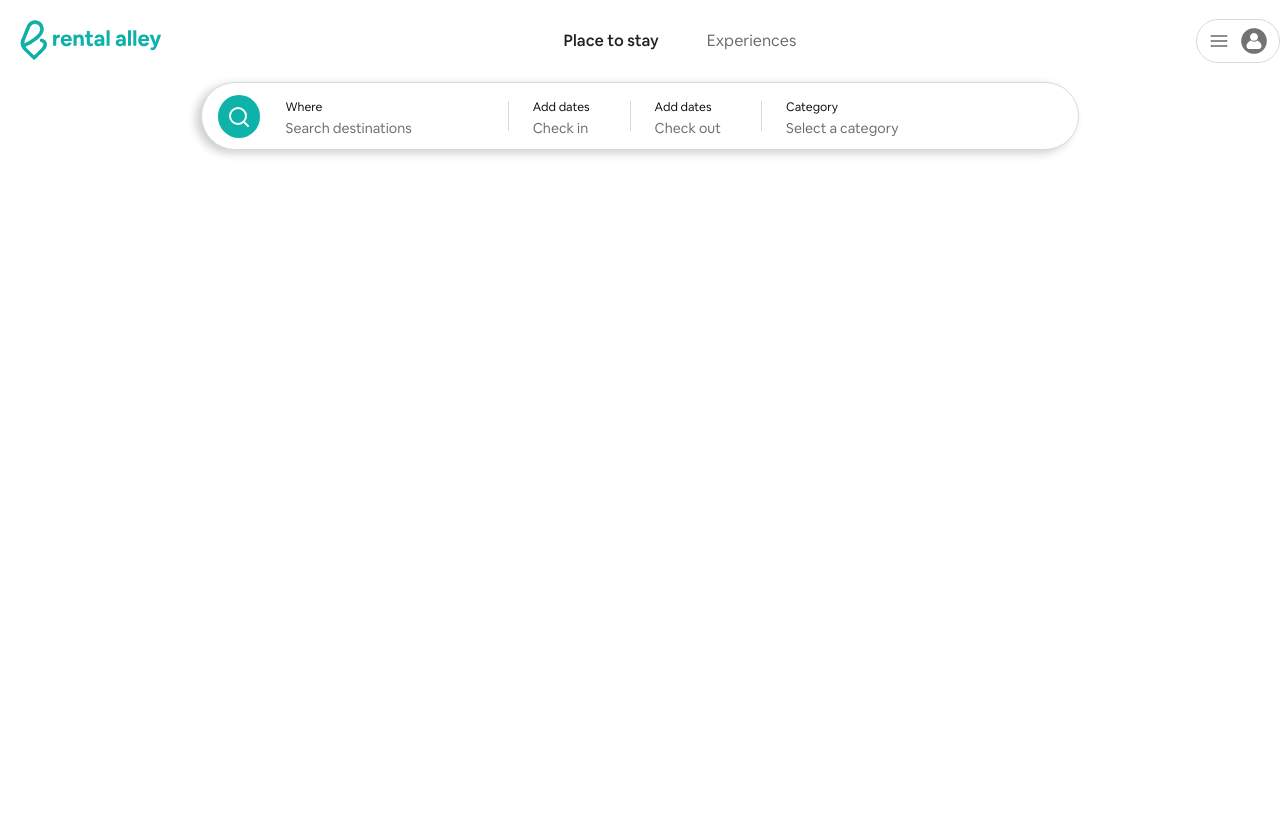
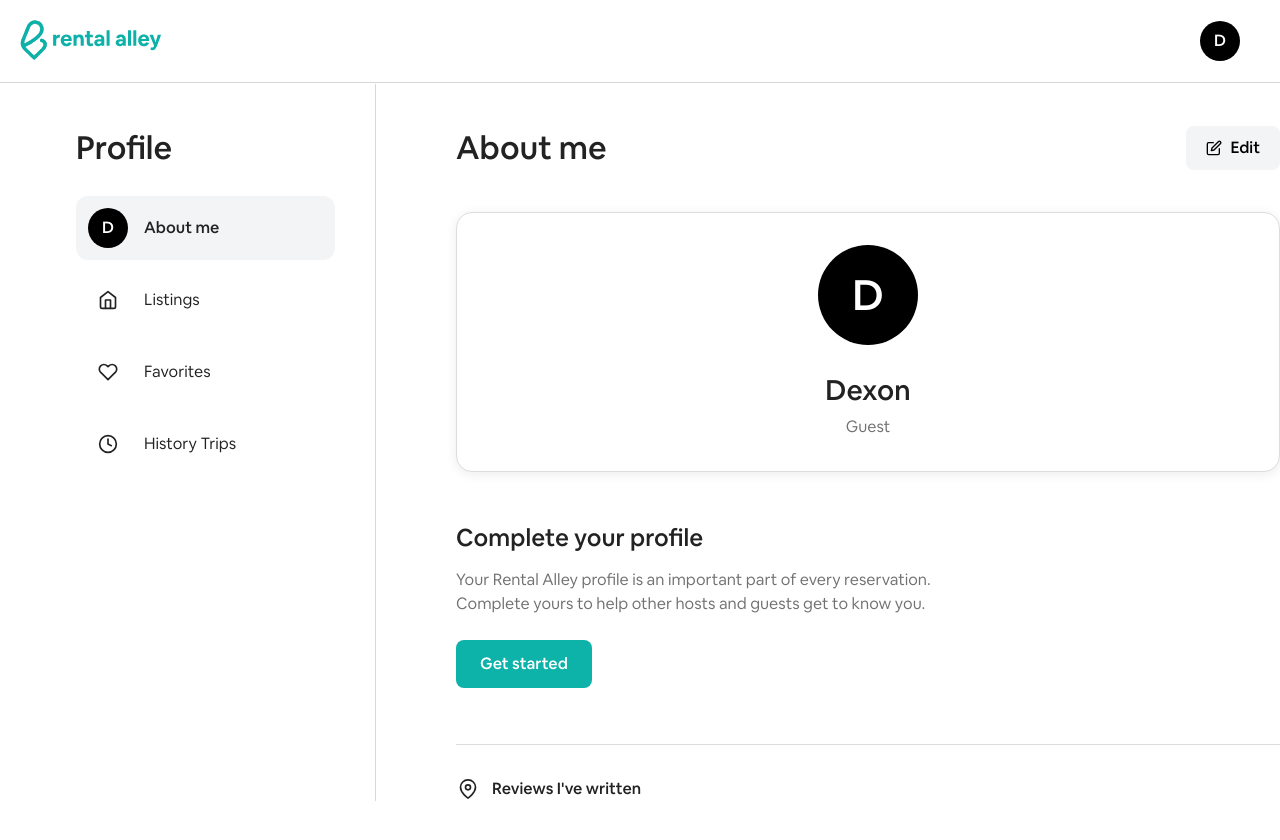
Before and after one commit to dexonapi/rentalalley3-frontendv2, a React (Vite) app: page /profile in a window 1280 px wide. Shown: the top 840 px of the page. Built offline with nearby package versions, Linux system fonts and the light colour scheme.

Commit message:
feat: add profile page with about, listings, favorites, and history sections

```diff
--- a/package.json
+++ b/package.json
@@ -17,6 +17,7 @@
     "react": "^19.0.0",
     "react-dom": "^19.0.0",
     "react-feather": "^2.0.10",
+    "react-router-dom": "^7.6.0",
     "tailwindcss": "^4.1.5"
   },
   "devDependencies": {
--- a/src/App.tsx
+++ b/src/App.tsx
@@ -1,14 +1,18 @@
 import './App.css'
+import { BrowserRouter as Router, Routes, Route } from 'react-router-dom'
 import Nav from './components/layout/Navbar'
+import Profile from './pages/Profile'
 
 function App() {
-
   return (
-    <>
+    <Router>
       <main className="font-cereal-Lt mb-[2000px]">
         <Nav />
+        <Routes>
+          <Route path="/profile" element={<Profile />} />
+        </Routes>
       </main>
-    </>
+    </Router>
   )
 }
 
--- a/src/components/SearchForm/ui/Form.tsx
+++ b/src/components/SearchForm/ui/Form.tsx
@@ -117,7 +117,10 @@ const Form = () => {
             )}
 
             <AnimatePresence>
-              {showDestinationSuggestions && <Suggestions destinationSuggestions={destinationSuggestions} setDestination={setDestination} />}
+              {showDestinationSuggestions && <Suggestions
+                destinationSuggestions={destinationSuggestions}
+                setDestination={setDestination}
+              />}
             </AnimatePresence>
 
             <AnimatePresence>
--- a/src/components/layout/Navbar/ui/Nav.tsx
+++ b/src/components/layout/Navbar/ui/Nav.tsx
@@ -1,9 +1,15 @@
 import { useState } from 'react';
+import { useNavigate, useLocation } from 'react-router-dom';
 import { icon_name, profile_icon, menu } from '../../../../assets/icons';
 import { SearchForm } from '../../../../components/SearchForm';
 
 const Nav = () => {
+  const navigate = useNavigate();
   const [activeTab, setActiveTab] = useState('place');
+  const location = useLocation(); // Get current location
+  const isHomePage = location.pathname === '/'; // Check if we're on home page
+  const isProfilePage = location.pathname === '/profile'; // Check if we're on profile page
+
 
   const switchTab = (activeSwitch: string) => {
     if (activeSwitch === activeTab) {
@@ -14,26 +20,37 @@ const Nav = () => {
   };
 
   return (
-    <header className="py-2 z-10 fixed top-0 left-0 right-0">
+    <header className={`py-2 z-10 fixed top-0 left-0 right-0 bg-white ${isProfilePage ? 'border-b-[0.5px] border-[#D8D8D8]' : ''}`}>
       <nav className="flex justify-between items-center max-container font-cereal-Md">
-        <img src={icon_name} alt="icon" width={164} height={164} />
+        <a href="/"><img src={icon_name} alt="icon" width={164} height={164} /></a>
 
         <section className="flex gap-4">
           <span className={switchTab('place')} onClick={() => setActiveTab('place')}>
-            Place to stay
+            {isHomePage ? 'Place to stay' : ''}
           </span>
 
           <span className={switchTab('experiences')} onClick={() => setActiveTab('experiences')}>
-            Experiences
+            {isHomePage ? 'Experiences' : ''}
           </span>
         </section>
-        <section className="flex gap-3 justify-between items-center border-[0.5px] border-[#D8D8D8] py-2 px-3 rounded-3xl min-w-20 hover:custom-shadow">
-          <img src={menu} alt="menu" width={20} height={20} className="cursor-pointer" />
-          <img src={profile_icon} alt="profile_icon" width={26} height={26} className="cursor-pointer" />
+        <section className={`flex gap-3 justify-between items-center ${isHomePage ? 'border-[0.5px] border-[#D8D8D8] py-2 px-3' : ''}  rounded-3xl min-w-20 hover:custom-shadow`}>
+          {/* Menu */}
+          {isHomePage && <img src={menu} alt="menu" width={20} height={20} className="cursor-pointer" />}
+          {/* Profile */}
+          {isProfilePage ? <div className="w-10 h-10 bg-black text-white rounded-full flex items-center justify-center font-cereal-Md">
+            D
+          </div> : <img
+            src={profile_icon}
+            alt="profile_icon"
+            width={26}
+            height={26}
+            className="cursor-pointer"
+            onClick={() => navigate('/profile')}
+          />}
         </section>
       </nav>
 
-      <SearchForm />
+      {isHomePage && <SearchForm />}
     </header>
   )
 }
--- /dev/null
+++ b/src/pages/Profile.tsx
@@ -0,0 +1,115 @@
+import React, { useState } from 'react';
+import { Edit, Home, Heart, Clock, MapPin } from 'react-feather';
+
+const Profile = () => {
+  const [name] = useState('Dexon');
+  const [isGuest] = useState(true);
+
+  const navItems = [
+    {
+      id: 'about',
+      label: 'About me',
+      icon: 'D',
+      isInitial: true,
+    },
+    {
+      id: 'listings',
+      label: 'Listings',
+      icon: <Home size={20} />,
+    },
+    {
+      id: 'favorites',
+      label: 'Favorites',
+      icon: <Heart size={20} />,
+    },
+    {
+      id: 'history',
+      label: 'History Trips',
+      icon: <Clock size={20} />,
+    },
+  ];
+
+  const [activeNav, setActiveNav] = useState('about');
+
+  return (
+    <main className="max-container py-12 font-cereal-Bk mt-9">
+      <div className="flex justify-start gap-20 ml-19">
+        {/* Left Sidebar */}
+        <div className="w-[300px] flex-shrink-0 border-r-[0.5px] border-[#D8D8D8] pt-10 pr-10">
+          <h1 className="text-[32px] font-cereal-Md text-[#222222] mb-6">Profile</h1>
+
+          <nav className="space-y-2">
+            {navItems.map((item) => (
+              <div
+                key={item.id}
+                onClick={() => setActiveNav(item.id)}
+                className={`flex items-center space-x-4 p-3 rounded-xl cursor-pointer transition-all
+                  ${activeNav === item.id
+                    ? 'bg-gray-100'
+                    : 'hover:bg-gray-50'}`}
+              >
+                {item.isInitial ? (
+                  <div className="w-10 h-10 bg-black text-white rounded-full flex items-center justify-center font-cereal-Md">
+                    {item.icon}
+                  </div>
+                ) : (
+                  <div className="w-10 h-10 flex items-center justify-center text-[#222222]">
+                    {item.icon}
+                  </div>
+                )}
+                <span className={`${activeNav === item.id ? 'font-cereal-Md' : ''} text-[#222222]`}>
+                  {item.label}
+                </span>
+              </div>
+            ))}
+          </nav>
+        </div>
+
+        {/* Main Content */}
+        <div className="flex-1 max-w-[850px] pt-10">
+          <div className="flex items-center justify-between mb-10">
+            <h2 className="text-[32px] font-cereal-Md text-[#222222]">About me</h2>
+            <button className="px-5 py-2.5 rounded-lg bg-gray-100 hover:bg-gray-200 flex items-center gap-2 transition-all font-cereal-Md">
+              <Edit size={16} />
+              <span>Edit</span>
+            </button>
+          </div>
+
+          {/* Profile Card */}
+          <div className="bg-white rounded-2xl p-8 shadow-[0_2px_12px_rgba(0,0,0,0.08)] border border-[#DDDDDD]">
+            <div className="flex flex-col items-center text-center">
+              <div className="w-[100px] h-[100px] bg-black text-white rounded-full flex items-center justify-center text-[42px] font-cereal-Md mb-6">
+                D
+              </div>
+              <h3 className="text-[28px] font-cereal-Md text-[#222222] mb-1">{name}</h3>
+              <p className="text-[#717171] font-cereal-Bk">{isGuest ? 'Guest' : 'Host'}</p>
+            </div>
+          </div>
+
+          {/* Complete Profile Section */}
+          <div className="mt-12">
+            <h3 className="text-[24px] font-cereal-Md text-[#222222] mb-3">Complete your profile</h3>
+            <p className="text-[#717171] mb-6 max-w-[480px]">
+              Your Rental Alley profile is an important part of every reservation. Complete yours to help other hosts and guests get to know you.
+            </p>
+            <button className="bg-[#0DB2A9] text-white px-6 py-3 rounded-lg hover:bg-[#0c9e96] transition-colors font-cereal-Md">
+              Get started
+            </button>
+          </div>
+
+          {/* Reviews Section */}
+          <div className="mt-14 border-t border-[#DDDDDD] pt-8">
+            <div className="flex items-center gap-3">
+              <div className="w-6 h-6 flex items-center justify-center text-[#222222]">
+                <MapPin size={20} />
+              </div>
+              <span className="font-cereal-Md text-[#222222]">Reviews I've written</span>
+            </div>
+          </div>
+        </div>
+      </div>
+    </main>
+  );
+};
+
+export default Profile;
```
Also changed, not shown: 1 other file (tests, documents, lock files or other folders).
